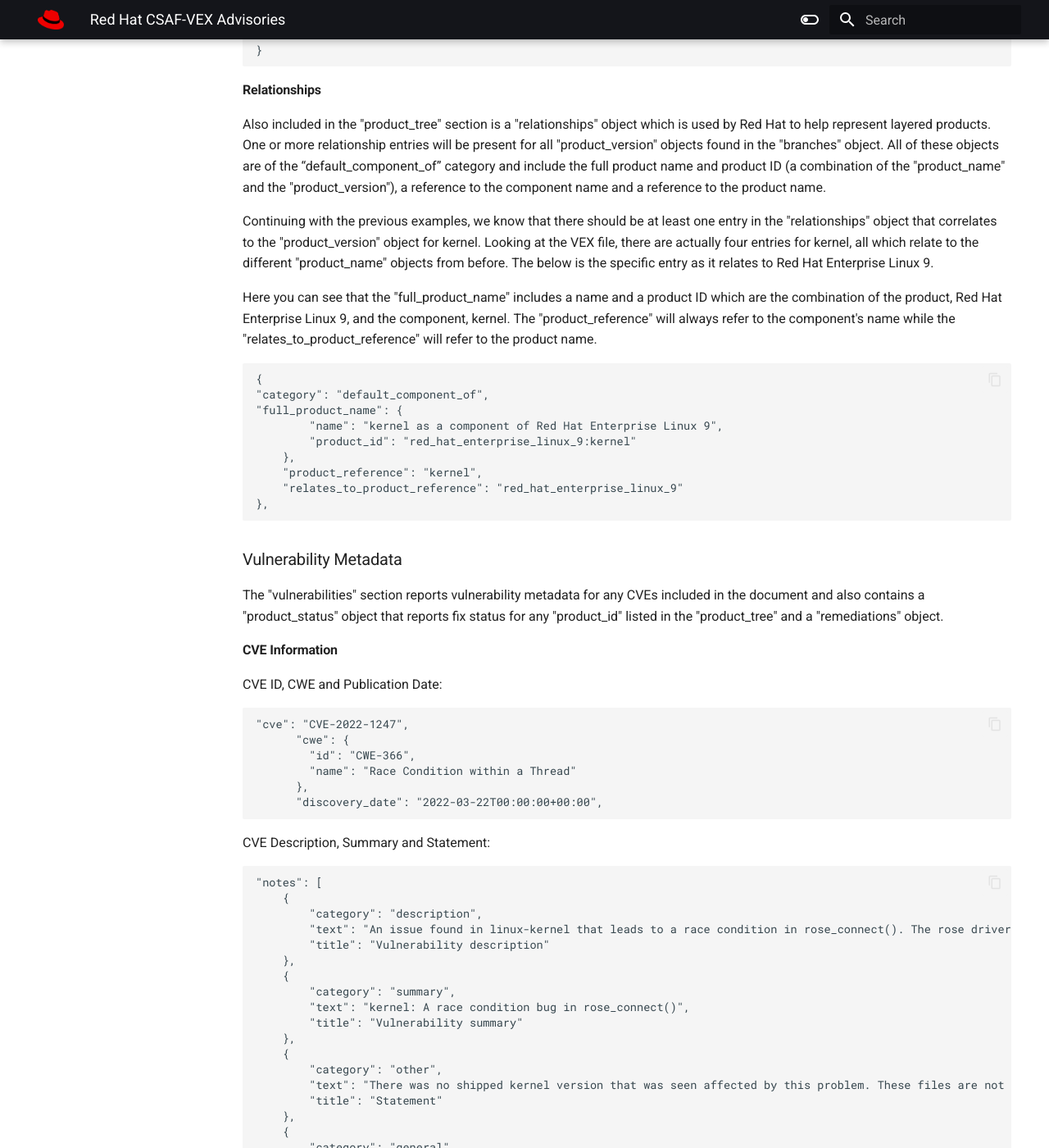
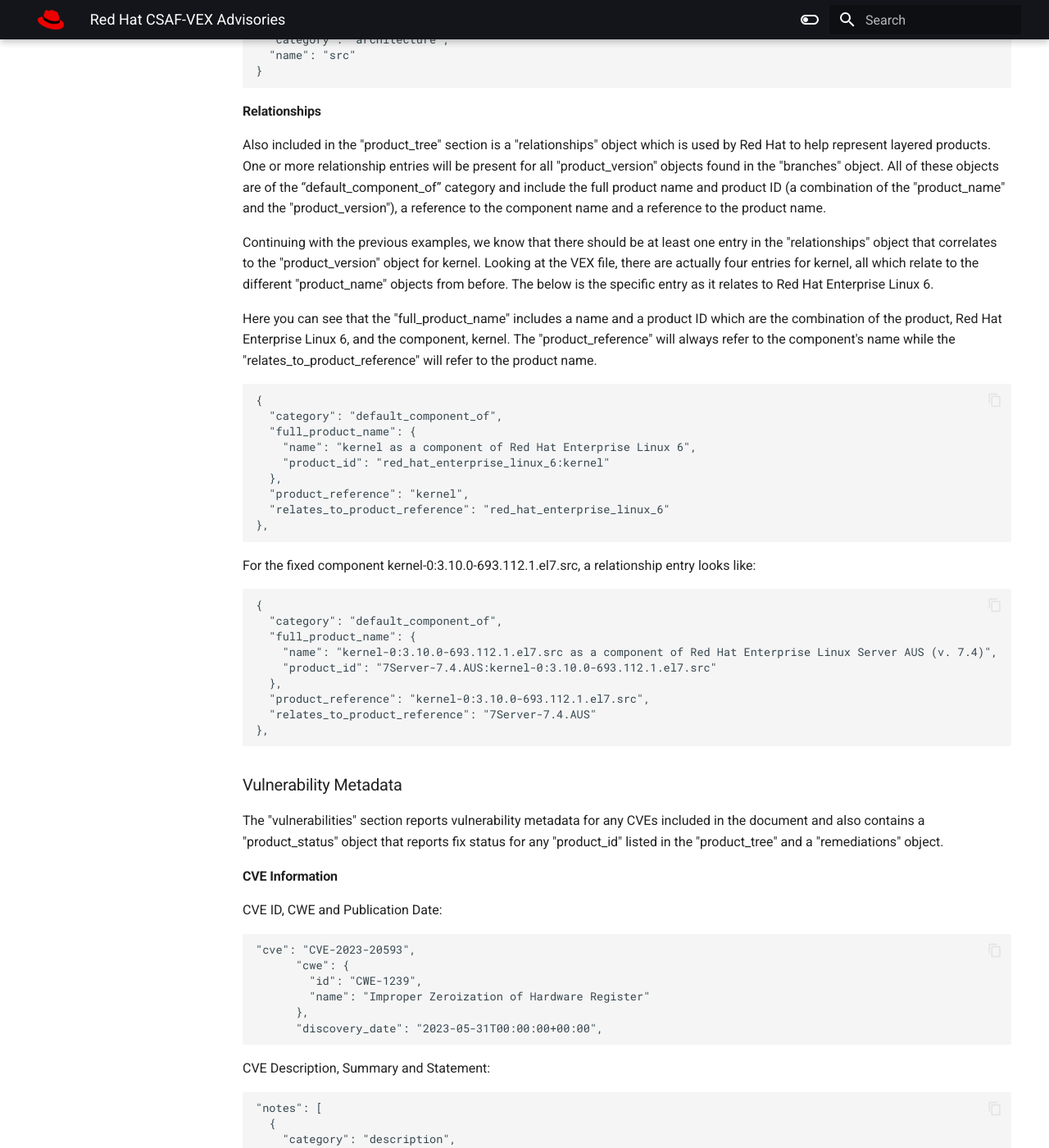
Before and after one commit to RedHatProductSecurity/security-data-guidelines, an MkDocs documentation site: the page built from docs/csaf-vex.md, in a window 1280 px wide and 1400 px high, scrolled down 5079 px. Shown: the whole window at 82% size. Built offline with MkDocs 1.6.1 and Material for MkDocs 9.7.7, drawn with Linux system fonts in a browser that asks for light colours; some of the changed text lies outside the part shown.

````diff
--- a/docs/csaf-vex.md
+++ b/docs/csaf-vex.md
@@ -49,7 +49,7 @@ be found
 [here](https://github.com/RedHatProductSecurity/security-data-guidelines/blob/csaf-vex-guidelines/docs/csaf-vex.json).
 
 The following sections break down the information included in CSAF/VEX documents using the
-[VEX file for CVE-2022-1247](https://access.redhat.com/security/data/csaf/v2/vex/2022/cve-2022-1247.json) as an example.
+[VEX file for CVE-2023-20593](https://access.redhat.com/security/data/csaf/v2/vex/2022/cve-2023-20593.json) as an example.
 
 ### Document Metadata
 The "document" section contains general information about the published document itself including CVE severity, vendor,
@@ -100,24 +100,24 @@ Vendor information:
 CVE ID, CVE publish date and CVE revision history:
 
 ```
-"id": "CVE-2022-1247",
-"initial_release_date": "2022-05-11T09:37:00+00:00",
+"id": "CVE-2023-20593",
+"initial_release_date": "2023-07-25T06:30:00+00:00",
 "revision_history": [
-    {
-        "date": "2022-05-11T09:37:00+00:00",
-        "number": "1",
-        "summary": "Initial version"
-    },
-    {
-        "date": "2023-09-19T14:13:41+00:00",
-        "number": "2",
-        "summary": "Current version"
-    },
-    {
-        "date": "2024-08-20T07:48:38+00:00",
-        "number": "3",
-        "summary": "Last generated version"
-    }
+  {
+    "date": "2023-07-25T06:30:00+00:00",
+    "number": "1",
+    "summary": "Initial version"
+  },
+  {
+    "date": "2024-04-18T04:20:20+00:00",
+    "number": "2",
+    "summary": "Current version"
+  },
+  {
+    "date": "2024-09-13T20:58:30+00:00",
+    "number": "3",
+    "summary": "Last generated version"
+  }
 ],
 "status": "final",
 "version": "3"
@@ -129,9 +129,9 @@ relationship of component to product and provides CPEs or PURLs depending on the
 objects in the “product_tree” object: “branches” and “relationships”.
 
 #### Branches
-
 The parent "branches" object has one child object of the "vendor" category with the name set to "Red Hat". All
-affected Red Hat products and components will be nested in that "branches" array.
+affected Red Hat products and components will be nested in that "branches" array. Compressed down, the parent branches
+object would look like:
 
 ```
 {
@@ -163,26 +163,26 @@ The "product_family" category represents a general Red Hat product stream and in
 more nested objects of the "product_name" category that represents an individual release. The "product_name" object will
 always include the name of the product, a product ID and a product identification helper in the form of a CPE.
 
-In the example below, you can see that the "product_family" object is for Red Hat Enterprise Linux 9 and nested within
-is the "product_name" object Red Hat Enterprise Linux 9 with the CPE "cpe:/o:redhat:enterprise_linux:9".
+In the example below, you can see that the "product_family" object is for Red Hat Enterprise Linux 6 and nested within
+is the "product_name" object Red Hat Enterprise Linux 6 with the CPE "cpe:/o:redhat:enterprise_linux:6".
 
 ```
 {
-    "branches": [
-      {
-            "category": "product_name",
-            "name": "Red Hat Enterprise Linux 9",
-            "product": {
-                "name": "Red Hat Enterprise Linux 9",
-                "product_id": "red_hat_enterprise_linux_9",
-                "product_identification_helper": {
-                    "cpe": "cpe:/o:redhat:enterprise_linux:9"
-                }
-            }
+  "branches": [
+    {
+      "category": "product_name",
+      "name": "Red Hat Enterprise Linux 6",
+      "product": {
+        "name": "Red Hat Enterprise Linux 6",
+        "product_id": "red_hat_enterprise_linux_6",
+        "product_identification_helper": {
+          "cpe": "cpe:/o:redhat:enterprise_linux:6"
         }
-    ],
-    "category": "product_family",
-    "name": "Red Hat Enterprise Linux 9"
+      }
+    }
+  ],
+"category": "product_family",
+"name": "Red Hat Enterprise Linux 6"
 },
 ```
 
@@ -208,6 +209,7 @@ In the example below, the unfixed kernel component's name is "kernel" and doesn'
   }
 },
 ```
+
 ##### Architecture and Fixed Product Versions
 Similarly to the "product_family" object, the "architecture" category represents a specific architecture for packages
 and includes one or more "product_version" objects. As before, the "product_version" category will still include the same
@@ -247,26 +249,38 @@ and a reference to the product name.
 Continuing with the previous examples, we know that there should be at least one entry in the "relationships" object
 that correlates to the "product_version" object for kernel. Looking at the VEX file, there are actually four entries for
 kernel, all which relate to the different "product_name" objects from before. The below is the specific entry as it
-relates to Red Hat Enterprise Linux 9.
+relates to Red Hat Enterprise Linux 6.
 
 Here you can see that the "full_product_name" includes a name and a product ID which are the combination of the product,
-Red Hat Enterprise Linux 9, and the component, kernel. The "product_reference" will always refer to the component's name
+Red Hat Enterprise Linux 6, and the component, kernel. The "product_reference" will always refer to the component's name
 while the "relates_to_product_reference" will refer to the product name.
 
 ```
 {
-"category": "default_component_of",
-"full_product_name": {
-        "name": "kernel as a component of Red Hat Enterprise Linux 9",
-        "product_id": "red_hat_enterprise_linux_9:kernel"
-    },
-    "product_reference": "kernel",
-    "relates_to_product_reference": "red_hat_enterprise_linux_9"
+  "category": "default_component_of",
+  "full_product_name": {
+    "name": "kernel as a component of Red Hat Enterprise Linux 6",
+    "product_id": "red_hat_enterprise_linux_6:kernel"
+  },
+  "product_reference": "kernel",
+  "relates_to_product_reference": "red_hat_enterprise_linux_6"
+},
+```
+
+For the fixed component kernel-0:3.10.0-693.112.1.el7.src, a relationship entry looks like:
+```
+{
+  "category": "default_component_of",
+  "full_product_name": {
+    "name": "kernel-0:3.10.0-693.112.1.el7.src as a component of Red Hat Enterprise Linux Server AUS (v. 7.4)",
+    "product_id": "7Server-7.4.AUS:kernel-0:3.10.0-693.112.1.el7.src"
+  },
+  "product_reference": "kernel-0:3.10.0-693.112.1.el7.src",
+  "relates_to_product_reference": "7Server-7.4.AUS"
 },
 ```
 
 ### Vulnerability Metadata
-
 The "vulnerabilities" section reports vulnerability metadata for any CVEs included in the document and also contains a
 "product_status" object that reports fix status for any "product_id" listed in the "product_tree" and a "remediations"
 object.
@@ -274,37 +288,32 @@ object.
 #### CVE Information
 CVE ID, CWE and Publication Date:
 ```
-"cve": "CVE-2022-1247",
+"cve": "CVE-2023-20593",
       "cwe": {
-        "id": "CWE-366",
-        "name": "Race Condition within a Thread"
+        "id": "CWE-1239",
+        "name": "Improper Zeroization of Hardware Register"
       },
-      "discovery_date": "2022-03-22T00:00:00+00:00",
+      "discovery_date": "2023-05-31T00:00:00+00:00",
 ```
 
 CVE Description, Summary and Statement:
 ```
 "notes": [
-    {
-        "category": "description",
-        "text": "An issue found in linux-kernel that leads to a race condition in rose_connect(). The rose driver uses rose_neigh->use to represent how many objects are using the rose_neigh. When a user wants to delete a rose_route via rose_ioctl(), the rose driver calls rose_del_node() and removes neighbours only if their “count” and “use” are zero.",
-        "title": "Vulnerability description"
-    },
-    {
-        "category": "summary",
-        "text": "kernel: A race condition bug in rose_connect()",
-        "title": "Vulnerability summary"
-    },
-    {
-        "category": "other",
-        "text": "There was no shipped kernel version that was seen affected by this problem. These files are not built in our source code.",
-        "title": "Statement"
-    },
-    {
-        "category": "general",
-        "text": "The CVSS score(s) listed for this vulnerability do not reflect the associated product's status, and are included for informational purposes to better understand the severity of this vulnerability.",
-        "title": "CVSS score applicability"
-    }
+  {
+    "category": "description",
+    "text": "A flaw was found in hw, in “Zen 2” CPUs. This issue may allow an attacker to access sensitive information under specific microarchitectural circumstances.",
+    "title": "Vulnerability description"
+  },
+  {
+    "category": "summary",
+    "text": "hw: amd: Cross-Process Information Leak",
+    "title": "Vulnerability summary"
+  },
+  {
+    "category": "general",
+    "text": "The CVSS score(s) listed for this vulnerability do not reflect the associated product's status, and are included for informational purposes to better understand the severity of this vulnerability.",
+    "title": "CVSS score applicability"
+  }
 ],
 ```
 
@@ -315,94 +324,128 @@ CVSS Score and Severity:
         "cvss_v3": {
             "attackComplexity": "LOW",
             "attackVector": "LOCAL",
-            "availabilityImpact": "HIGH",
-            "baseScore": 7.8,
-            "baseSeverity": "HIGH",
+            "availabilityImpact": "NONE",
+            "baseScore": 6.5,
+            "baseSeverity": "MEDIUM",
             "confidentialityImpact": "HIGH",
-            "integrityImpact": "HIGH",
+            "integrityImpact": "NONE",
             "privilegesRequired": "LOW",
-            "scope": "UNCHANGED",
+            "scope": "CHANGED",
             "userInteraction": "NONE",
-            "vectorString": "CVSS:3.1/AV:L/AC:L/PR:L/UI:N/S:U/C:H/I:H/A:H",
+            "vectorString": "CVSS:3.1/AV:L/AC:L/PR:L/UI:N/S:C/C:H/I:N/A:N",
             "version": "3.1"
         },
-        "products": [
-            "red_hat_enterprise_linux_9:kernel",
-            "red_hat_enterprise_linux_9:kernel-rt"
-        ]
+        "products": []
     }
 ],
 "threats": [
     {
         "category": "impact",
         "details": "Moderate",
-        "product_ids": [
-            "red_hat_enterprise_linux_9:kernel",
-            "red_hat_enterprise_linux_9:kernel-rt"
-        ]
+        "product_ids": []
     }
 ],
 ```
 Additional CVE Resources:
 ```
-"references": [
-    {
-        "category": "self",
-        "summary": "Canonical URL",
-        "url": "https://access.redhat.com/security/cve/CVE-2022-1247"
-    },
-    {
-        "category": "external",
-        "summary": "RHBZ#2066799",
-        "url": "https://bugzilla.redhat.com/show_bug.cgi?id=2066799"
-    },
-    {
-        "category": "external",
-        "summary": "https://www.cve.org/CVERecord?id=CVE-2022-1247",
-        "url": "https://www.cve.org/CVERecord?id=CVE-2022-1247"
-    },
-    {
-        "category": "external",
-        "summary": "https://nvd.nist.gov/vuln/detail/CVE-2022-1247",
-        "url": "https://nvd.nist.gov/vuln/detail/CVE-2022-1247"
-    }
-],
+ "references": [
+        {
+          "category": "self",
+          "summary": "Canonical URL",
+          "url": "https://access.redhat.com/security/cve/CVE-2023-20593"
+        },
+        {
+          "category": "external",
+          "summary": "RHBZ#2217845",
+          "url": "https://bugzilla.redhat.com/show_bug.cgi?id=2217845"
+        },
+        {
+          "category": "external",
+          "summary": "https://www.cve.org/CVERecord?id=CVE-2023-20593",
+          "url": "https://www.cve.org/CVERecord?id=CVE-2023-20593"
+        },
+        {
+          "category": "external",
+          "summary": "https://nvd.nist.gov/vuln/detail/CVE-2023-20593",
+          "url": "https://nvd.nist.gov/vuln/detail/CVE-2023-20593"
+        },
+        {
+          "category": "external",
+          "summary": "https://git.kernel.org/pub/scm/linux/kernel/git/torvalds/linux.git/commit/?id=522b1d69219d8f083173819fde04f994aa051a98",
+          "url": "https://git.kernel.org/pub/scm/linux/kernel/git/torvalds/linux.git/commit/?id=522b1d69219d8f083173819fde04f994aa051a98"
+        },
+        {
+          "category": "external",
+          "summary": "https://www.amd.com/en/resources/product-security/bulletin/amd-sb-7008.html",
+          "url": "https://www.amd.com/en/resources/product-security/bulletin/amd-sb-7008.html"
+        }
+      ],
 ```
 
 #### Product Fix Status
-
 The "product_status" includes the following fix statuses:
 
-* Fixed: Contains the same fixed component versions and other details (product_tree objects) that the CSAF advisory
-reports for that CVE
+* Fixed: Contains the same fixed component versions and other details (product_tree objects) that the are reported fixed
+for a given CVE
 * Known Affected: Confirmation that the specific component and product is affected by a particular CVE
 * Known Not Affected: Confirmation that the specific component and product is not affected by a particular CVE
 * Under Investigation: Information that the Red Hat Product Security team is verifying the applicability and impact of
 a specific CVE to the specific component and product
 
+Compressed down, a product_status object that included products of each category, would look like:
+
 ```
 "product_status": {
-    "known_affected": [
-        "red_hat_enterprise_linux_9:kernel",
-        "red_hat_enterprise_linux_9:kernel-rt"
-    ],
-    "known_not_affected": [
-        "red_hat_enterprise_linux_6:kernel",
-        "red_hat_enterprise_linux_7:kernel",
-        "red_hat_enterprise_linux_7:kernel-rt",
-        "red_hat_enterprise_linux_8:kernel",
-        "red_hat_enterprise_linux_8:kernel-rt"
-    ]
+    "fixed": []
+    "known_affected": [],
+    "known_not_affected": [],
+    "under_investigation": []
 },
+```
+Note: It's important to remember that with VEX files, not every "product_status" will be included, only the categories that
+have products which fall into those statuses. For CSAF files, the only included status will be the "fixed" category.
+
+Continuing with our previous examples with CVE-2023-20593, the full product ID "red_hat_enterprise_linux_6:kernel"
+can be found in the "known_not_affected" list:
+
+```
+"known_not_affected": [
+  ...,
+  "red_hat_enterprise_linux_6:kernel",
+  "red_hat_enterprise_linux_6:microcode_ctl"
+]
+
+```
+
+Our other full product ID "7Server-7.4.AUS:kernel-0:3.10.0-693.112.1.el7.src" can be found in the "fixed" list:
+```
+"fixed": [
+  ...,
+  "7Server-7.4.AUS:kernel-0:3.10.0-693.112.1.el7.src",
+  "7Server-7.4.AUS:kernel-0:3.10.0-693.112.1.el7.x86_64",
+  ...
+]
 ```
 
 #### Remediations
-The "remediations" object includes information about
-* Vendor Fix: For all the product_ids found in the “Fixed” product status there will be a corresponding entry in the
+The "remediations" object provides additional information about the previously identified product status. The following
+remediations status are available per product_status:
+
+"fixed" product status:
+* "vendor_fix": For all the product_ids found in the “Fixed” product status there will be a corresponding entry in the
 "remediations" object that correlates each product_id to the correct RHSAs. The RHSA can be determined by the “url”
-field.
-  * Details: Link on how to apply update
-  * URL: Link for the correlated RHSA
+field. Note: In VEX files, there may be more than one "vendor_fix" object if more than one RHSA released fixes for the
+CVE, while in CSAF files there will only be one "vendor_fix" object that correlates to the RHSA in that CSAF file.
+
+"known_affected":
+*
+
+"known_not_affected":
+* "workaround"
+
+"under_investigation"
+*
+
 * No Fix Planned:
   * Details: Will not fix
   * Details: Out of support scope
@@ -410,6 +453,16 @@ field.
   * Details: Affected
 
 ```
+{
+  "category": "workaround",
+  "details": "Mitigation for this issue is either not available or the currently available options don't meet the Red Hat Product Security criteria comprising ease of use and deployment, applicability to widespread installation base or stability.",
+  "product_ids": [
+    ...,
+    "7Server-7.4.AUS:kernel-0:3.10.0-693.112.1.el7.src",
+    "7Server-7.4.AUS:kernel-0:3.10.0-693.112.1.el7.x86_64",
+    ...
+  ]
+
 ```
 
 
````
Also changed, not shown: other parts of docs/csaf-vex.md (+2 -1 lines), docs/scanning-vendors.md (deleted, +0 -54 lines), 1 other file.
